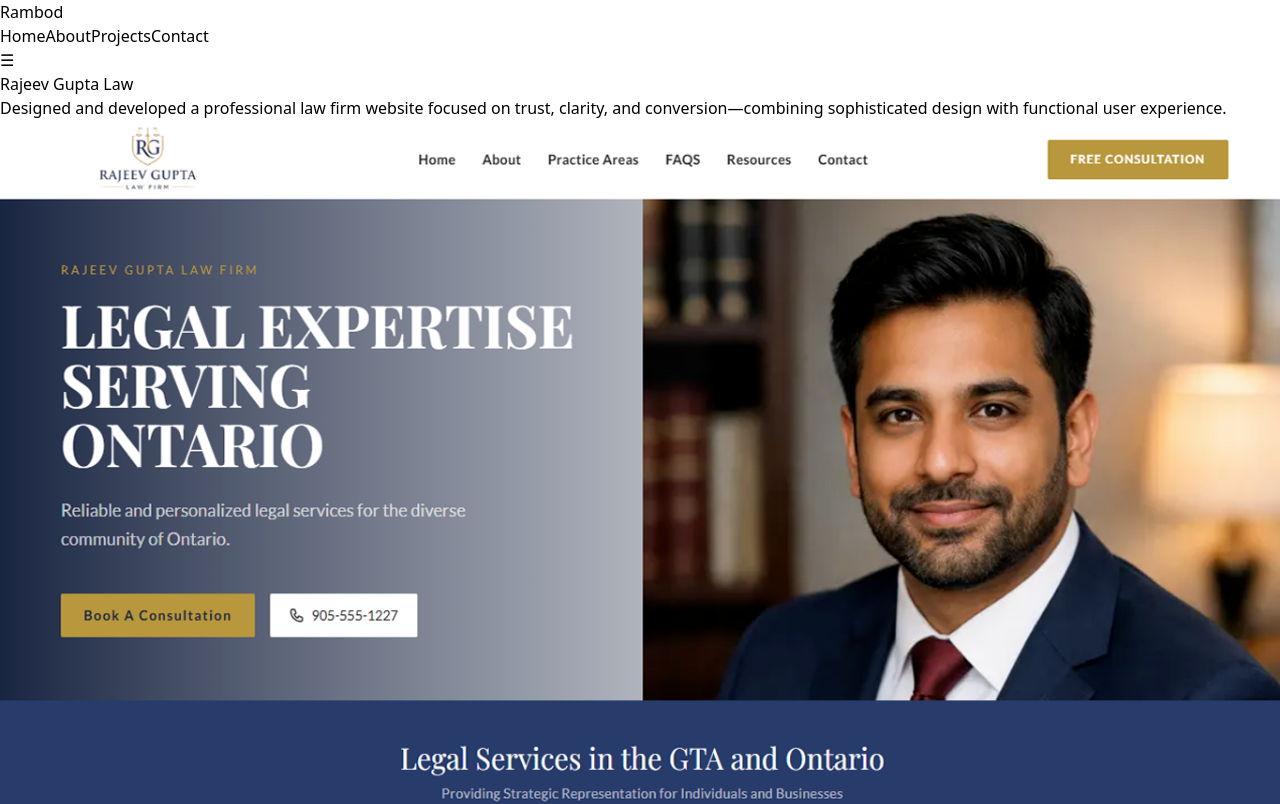
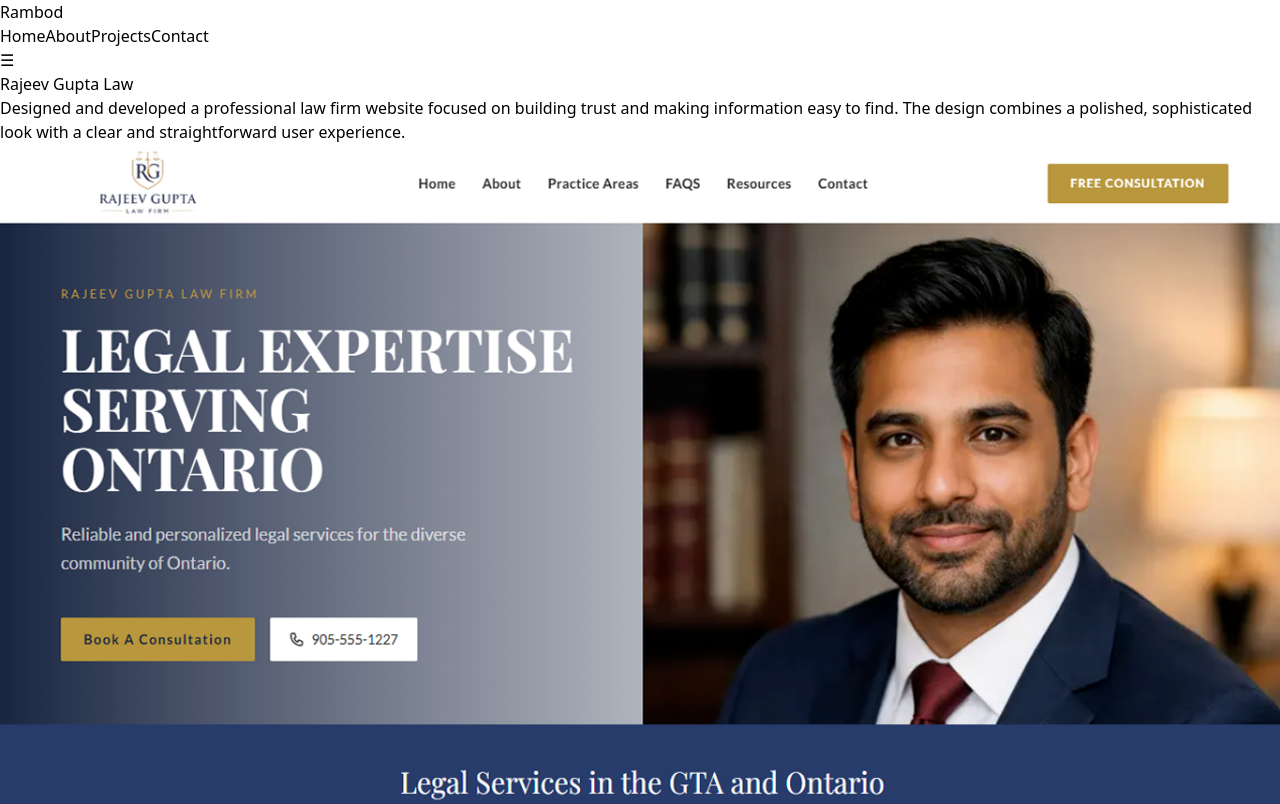
Before and after one commit to rpg225/tailwind-portfolio, a React (Vite) app: page /rajeevguptacase-study in a window 1280 px wide. Shown: the top 804 px of the page. Built offline with nearby package versions, Linux system fonts and the light colour scheme.

Commit message:
changed content for Rajeev Gupta

```diff
--- a/src/components/RajeevGuptaCaseStudy.jsx
+++ b/src/components/RajeevGuptaCaseStudy.jsx
@@ -29,7 +29,7 @@ const RajeevGuptaCaseStudy = () => {
             Rajeev Gupta Law
           </h1>
           <p className="mt-6 text-lg text-slate-400 max-w-3xl mx-auto">
-            Designed and developed a professional law firm website focused on trust, clarity, and conversion—combining sophisticated design with functional user experience.
+            Designed and developed a professional law firm website focused on building trust and making information easy to find. The design combines a polished, sophisticated look with a clear and straightforward user experience.
           </p>
         </div>
 
```
